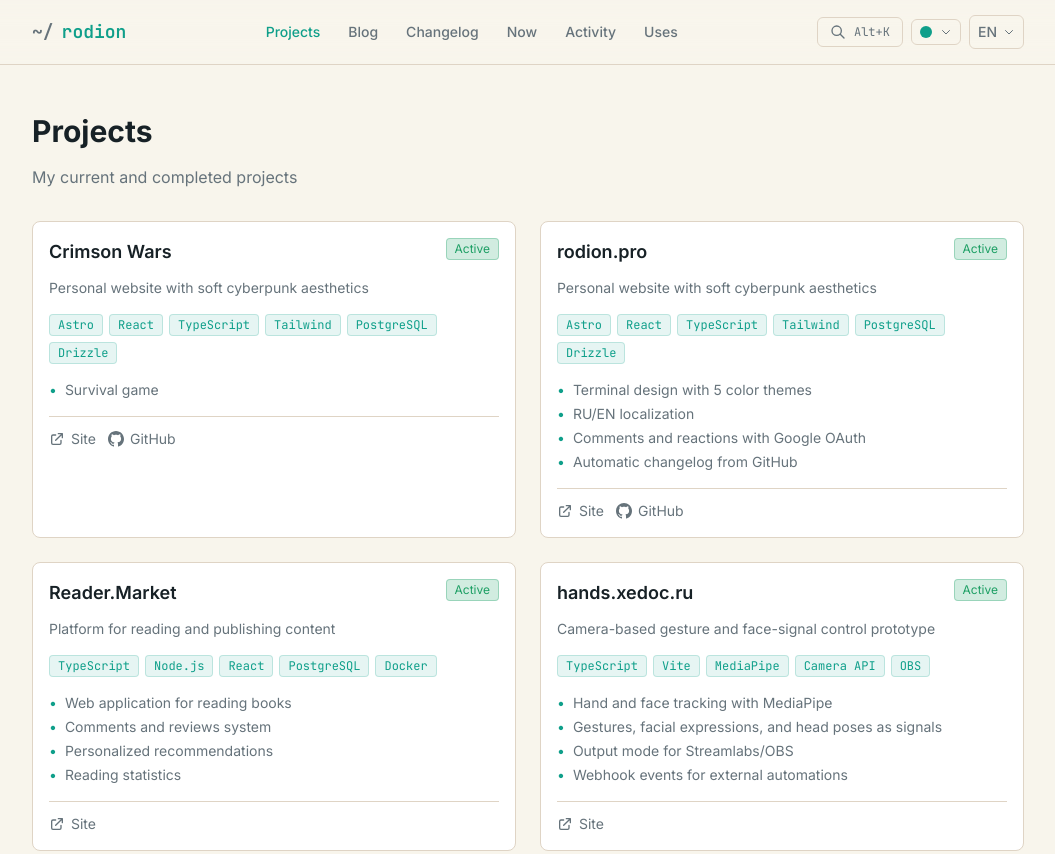
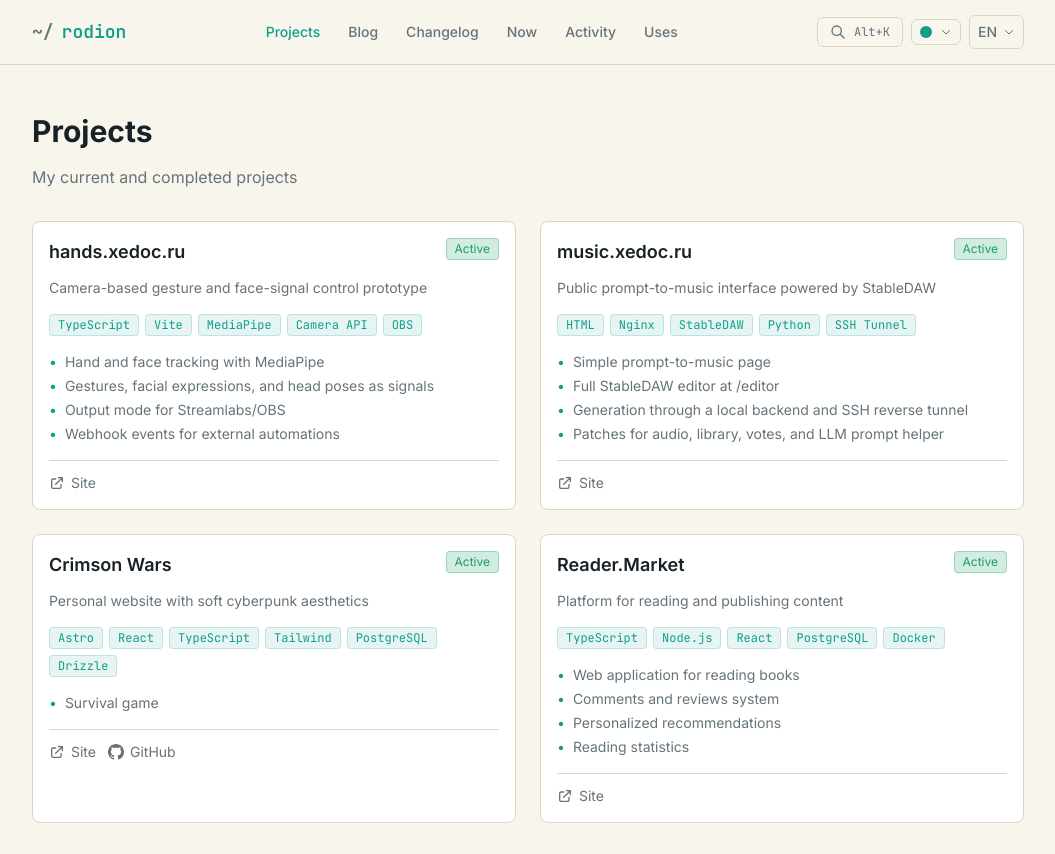
Before and after one commit to WizardJIOCb/rodion.pro, an Astro site: page /en/projects in a window 1280 px wide. Shown: the top 854 px of the page, without its empty margins (112-1167 px from the left). Built offline with nearby package versions, Linux system fonts and the light colour scheme; Astro itself is replaced by a stand-in of ours.

Commit message:
chore: reorder project list

```diff
--- a/src/components/FreshHome.astro
+++ b/src/components/FreshHome.astro
@@ -16,17 +16,29 @@
 
 const projectLab = [
   {
-    id: 'reader-market',
-    title: 'Reader.Market',
-    status: lang === 'ru' ? 'Активный продукт' : 'Active product',
-    type: lang === 'ru' ? 'AI-платформа для книг' : 'AI book platform',
+    id: 'hands-xedoc',
+    title: 'hands.xedoc.ru',
+    status: lang === 'ru' ? 'Жесты и камера' : 'Gestures + camera',
+    type: 'camera control lab',
     summary: lang === 'ru'
-      ? 'Платформа для чтения, публикации и рекомендаций вокруг книжного контента.'
-      : 'A platform for reading, publishing, and recommendations around books.',
-    href: 'https://reader.market',
-    stack: ['React', 'Node.js', 'PostgreSQL', 'AI'],
-    accent: '#0f9f8a',
+      ? 'Веб-прототип управления жестами рук и лицевыми сигналами через камеру.'
+      : 'A browser prototype for camera-based hand gestures and face-signal control.',
+    href: 'https://hands.xedoc.ru',
+    stack: ['TypeScript', 'Vite', 'MediaPipe'],
+    accent: '#8b5cf6',
     span: true,
+  },
+  {
+    id: 'music-xedoc',
+    title: 'music.xedoc.ru',
+    status: lang === 'ru' ? 'AI music' : 'AI music',
+    type: 'prompt-to-music',
+    summary: lang === 'ru'
+      ? 'Публичный интерфейс генерации музыки поверх StableDAW и локального inference.'
+      : 'A public prompt-to-music interface on top of StableDAW and local inference.',
+    href: 'https://music.xedoc.ru',
+    stack: ['StableDAW', 'Nginx', 'Python'],
+    accent: '#ec4899',
   },
   {
     id: 'crimson-wars',
@@ -41,52 +53,16 @@
     accent: '#ff705c',
   },
   {
-    id: 'activity-monitor',
-    title: 'Activity Monitor',
-    status: lang === 'ru' ? 'В разработке' : 'In progress',
-    type: lang === 'ru' ? 'личная аналитика' : 'personal analytics',
+    id: 'reader-market',
+    title: 'Reader.Market',
+    status: lang === 'ru' ? 'Активный продукт' : 'Active product',
+    type: lang === 'ru' ? 'AI-платформа для книг' : 'AI book platform',
     summary: lang === 'ru'
-      ? 'Трекер активности: desktop-агент, API, таймлайн, заметки и приватная аналитика работы.'
-      : 'Activity tracker with desktop agent, API, timeline, notes, and private work analytics.',
-    href: '/old/activity',
-    stack: ['Electron', 'Astro', 'PostgreSQL'],
-    accent: '#38bdf8',
-  },
-  {
-    id: 'hands-xedoc',
-    title: 'hands.xedoc.ru',
-    status: lang === 'ru' ? 'Жесты и камера' : 'Gestures + camera',
-    type: lang === 'ru' ? 'camera control lab' : 'camera control lab',
-    summary: lang === 'ru'
-      ? 'Веб-прототип управления жестами рук и лицевыми сигналами через камеру.'
-      : 'A browser prototype for camera-based hand gestures and face-signal control.',
-    href: 'https://hands.xedoc.ru',
-    stack: ['TypeScript', 'Vite', 'MediaPipe'],
-    accent: '#8b5cf6',
-  },
-  {
-    id: 'rodion-pro',
-    title: 'rodion.pro',
-    status: lang === 'ru' ? 'Живой сайт' : 'Live site',
-    type: lang === 'ru' ? 'личный хаб' : 'personal hub',
-    summary: lang === 'ru'
-      ? 'Дом для проектов, заметок, changelog и экспериментов с интерфейсами.'
-      : 'A home for projects, notes, changelog, and interface experiments.',
-    href: 'https://rodion.pro',
-    stack: ['Astro', 'Tailwind', 'Drizzle'],
-    accent: '#f0b429',
-  },
-  {
-    id: 'music-xedoc',
-    title: 'music.xedoc.ru',
-    status: lang === 'ru' ? 'AI music' : 'AI music',
-    type: lang === 'ru' ? 'prompt-to-music' : 'prompt-to-music',
-    summary: lang === 'ru'
-      ? 'Публичный интерфейс генерации музыки поверх StableDAW и локального inference.'
-      : 'A public prompt-to-music interface on top of StableDAW and local inference.',
-    href: 'https://music.xedoc.ru',
-    stack: ['StableDAW', 'Nginx', 'Python'],
-    accent: '#ec4899',
+      ? 'Платформа для чтения, публикации и рекомендаций вокруг книжного контента.'
+      : 'A platform for reading, publishing, and recommendations around books.',
+    href: 'https://reader.market',
+    stack: ['React', 'Node.js', 'PostgreSQL', 'AI'],
+    accent: '#0f9f8a',
   },
 ];
 
@@ -124,7 +100,7 @@
       { href: '#contact', label: 'Связь' },
     ],
     metrics: [
-      { value: '6', label: 'проектов на витрине' },
+      { value: '4', label: 'проекта на витрине' },
       { value: 'MVP -> prod', label: 'путь от идеи до запуска' },
       { value: 'AI + DevOps', label: 'ускорение сборки продуктов' },
     ],
@@ -161,7 +137,7 @@
       { href: '#contact', label: 'Contact' },
     ],
     metrics: [
-      { value: '6', label: 'showcase projects' },
+      { value: '4', label: 'showcase projects' },
       { value: 'MVP -> prod', label: 'from idea to launch' },
       { value: 'AI + DevOps', label: 'faster product building' },
     ],
--- a/src/data/projects.ts
+++ b/src/data/projects.ts
@@ -15,96 +15,8 @@
   featured?: boolean;
 }
 
+// Новые проекты добавляем в начало списка, чтобы свежие работы были первыми.
 export const projects: Project[] = [
-  {
-    id: 'crimson-wars',
-    title: {
-      ru: 'Crimson Wars',
-      en: 'Crimson Wars',
-    },
-    tagline: {
-      ru: 'Персональный сайт в стиле soft cyberpunk',
-      en: 'Personal website with soft cyberpunk aesthetics',
-    },
-    status: 'active',
-    links: {
-      site: 'https://crimson.rodion.pro',
-      github: 'https://github.com/WizardJIOCb/crimson-wars',
-    },
-    stack: ['Astro', 'React', 'TypeScript', 'Tailwind', 'PostgreSQL', 'Drizzle'],
-    highlights: {
-      ru: [
-        'Survival игра'
-      ],
-      en: [
-        'Survival game'
-      ],
-    },
-    featured: true,
-  },
-  {
-    id: 'rodion-pro',
-    title: {
-      ru: 'rodion.pro',
-      en: 'rodion.pro',
-    },
-    tagline: {
-      ru: 'Персональный сайт в стиле soft cyberpunk',
-      en: 'Personal website with soft cyberpunk aesthetics',
-    },
-    status: 'active',
-    links: {
-      site: 'https://rodion.pro',
-      github: 'https://github.com/WizardJIOCb/rodion.pro',
-    },
-    stack: ['Astro', 'React', 'TypeScript', 'Tailwind', 'PostgreSQL', 'Drizzle'],
-    highlights: {
-      ru: [
-        'Терминальный дизайн с 5 цветовыми темами',
-        'RU/EN локализация',
-        'Комментарии и реакции с Google OAuth',
-        'Автоматический changelog из GitHub',
-      ],
-      en: [
-        'Terminal design with 5 color themes',
-        'RU/EN localization',
-        'Comments and reactions with Google OAuth',
-        'Automatic changelog from GitHub',
-      ],
-    },
-    featured: true,
-  },
-  {
-    id: 'reader-market',
-    title: {
-      ru: 'Reader.Market',
-      en: 'Reader.Market',
-    },
-    tagline: {
-      ru: 'Платформа для чтения и публикации контента',
-      en: 'Platform for reading and publishing content',
-    },
-    status: 'active',
-    links: {
-      site: 'https://reader.market',
-    },
-    stack: ['TypeScript', 'Node.js', 'React', 'PostgreSQL', 'Docker'],
-    highlights: {
-      ru: [
-        'Веб-приложение для чтения книг',
-        'Система комментариев и рецензий',
-        'Персонализированные рекомендации',
-        'Статистика чтения',
-      ],
-      en: [
-        'Web application for reading books',
-        'Comments and reviews system',
-        'Personalized recommendations',
-        'Reading statistics',
-      ],
-    },
-    featured: true,
-  },
   {
     id: 'hands-xedoc',
     title: {
@@ -166,6 +78,63 @@
       ],
     },
     featured: true,
+  },
+  {
+    id: 'crimson-wars',
+    title: {
+      ru: 'Crimson Wars',
+      en: 'Crimson Wars',
+    },
+    tagline: {
+      ru: 'Персональный сайт в стиле soft cyberpunk',
+      en: 'Personal website with soft cyberpunk aesthetics',
+    },
+    status: 'active',
+    links: {
+      site: 'https://crimson.rodion.pro',
+      github: 'https://github.com/WizardJIOCb/crimson-wars',
+    },
+    stack: ['Astro', 'React', 'TypeScript', 'Tailwind', 'PostgreSQL', 'Drizzle'],
+    highlights: {
+      ru: [
+        'Survival игра'
+      ],
+      en: [
+        'Survival game'
+      ],
+    },
+    featured: true,
+  },
+  {
+    id: 'reader-market',
+    title: {
+      ru: 'Reader.Market',
+      en: 'Reader.Market',
+    },
+    tagline: {
+      ru: 'Платформа для чтения и публикации контента',
+      en: 'Platform for reading and publishing content',
+    },
+    status: 'active',
+    links: {
+      site: 'https://reader.market',
+    },
+    stack: ['TypeScript', 'Node.js', 'React', 'PostgreSQL', 'Docker'],
+    highlights: {
+      ru: [
+        'Веб-приложение для чтения книг',
+        'Система комментариев и рецензий',
+        'Персонализированные рекомендации',
+        'Статистика чтения',
+      ],
+      en: [
+        'Web application for reading books',
+        'Comments and reviews system',
+        'Personalized recommendations',
+        'Reading statistics',
+      ],
+    },
+    featured: true,
   }/*,
   {
     id: 'cyka-lol',
```
